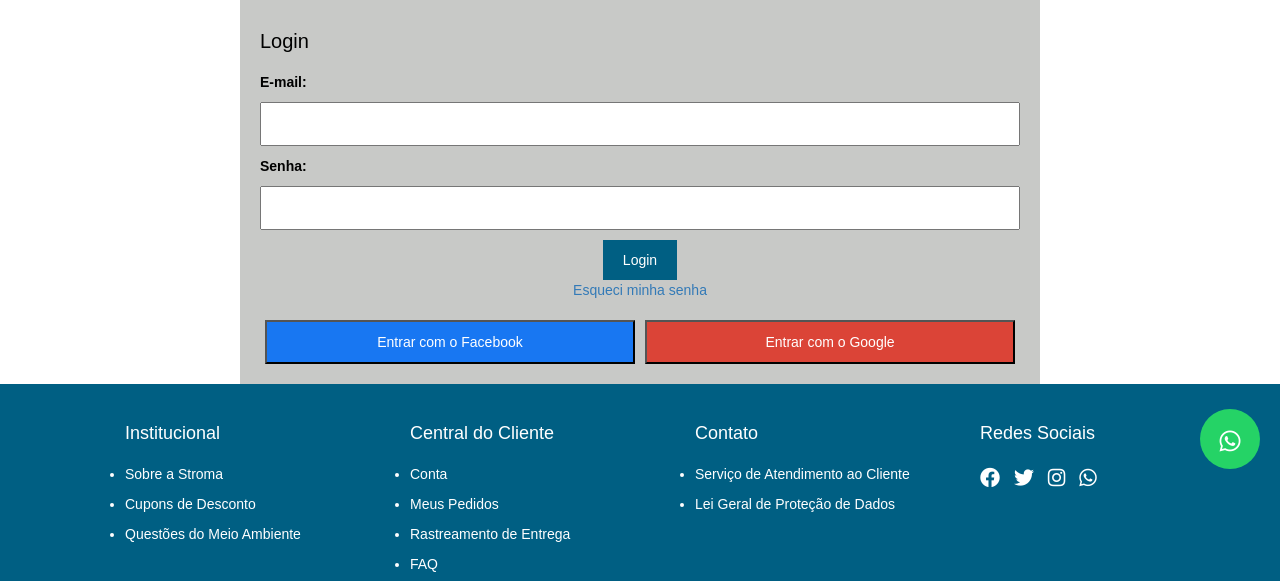
After one commit to alex-amorim-git/projeto-final, a Flask app: page /login in a window 1280 px wide. The commit adds this page. Shown: the part 311-892 px from the top of the page. Run offline with Flask 3, Linux system fonts and the light colour scheme; some libraries are stand-ins or nearby versions.

Commit message:
Backend python e conexao Azure

```diff
--- a/app.py
+++ b/app.py
@@ -1,8 +1,11 @@
 from flask import Flask, render_template
 from routes.DeliveryRoutes import delivery_routes
+from routes.ProdutoRoutes import produto_routes
 
 app = Flask(__name__, static_folder='templates')
 app.register_blueprint(delivery_routes, url_prefix = '/entregas')
+app.register_blueprint(produto_routes, url_prefix = '/produtos')
+
 
 @app.route('/')
 def index():
@@ -36,5 +39,15 @@ def sobre():
 def contato():
   return render_template('contato.html')
 
+@app.route('/login')
+def login():
+  return render_template('login.html')
+
+@app.route("/logon/", methods=['POST'])
+def logon():
+    #ogon code
+    logon_message = "Moving Forward..."
+    return render_template('index.html', logon_message=logon_message)
+
 if __name__ == '__main__':
     app.run()
--- /dev/null
+++ b/controllers/ProdutoController.py
@@ -0,0 +1,6 @@
+from flask import jsonify, request
+from models.ProdutoModel import ProdutoModel
+
+def listar_produtos():
+    all_produtos = ProdutoModel.selectAll()
+    return jsonify(all_produtos)
--- /dev/null
+++ b/routes/ProdutoRoutes.py
@@ -0,0 +1,5 @@
+from flask import Blueprint
+from controllers.ProdutoController import listar_produtos
+
+produto_routes = Blueprint('produto_routes', __name__)
+produto_routes.route('/', methods=["GET"])(listar_produtos)
--- a/templates/index.html
+++ b/templates/index.html
@@ -26,6 +26,7 @@
         <ul>
           <li><a class="carrinho" href="{{url_for('carrinho')}}" aria-label="Carrinho de compras"><strong><span class="glyphicon glyphicon-shopping-cart"></span> Carrinho</strong></a></li>
           <li><a class="cadastro" href="{{url_for('cadastro')}}" aria-label="Cadastro"><strong><span class="glyphicon glyphicon-user"></span> Cadastro</strong></a></li>
+          <li><a class="login" href="{{url_for('login')}}" aria-label="Login"><strong><span class="glyphicon glyphicon-user"></span> Login</strong></a></li>
         </ul>
       </nav>
       <nav>
--- /dev/null
+++ b/templates/login.html
@@ -0,0 +1,380 @@
+<!DOCTYPE html>
+<html>
+<head>
+  <title>Colchões Stroma - Acessórios</title>
+  <link rel="stylesheet" href="https://stackpath.bootstrapcdn.com/bootstrap/4.3.1/css/bootstrap.min.css">
+  <link rel="stylesheet" href="https://maxcdn.bootstrapcdn.com/bootstrap/3.4.1/css/bootstrap.min.css">
+  <script src="https://stackpath.bootstrapcdn.com/bootstrap/4.3.1/js/bootstrap.min.js"></script>
+  <link rel="stylesheet" href="https://cdnjs.cloudflare.com/ajax/libs/font-awesome/5.15.3/css/all.min.css">
+  <style>
+
+    /* Esquema de cores */
+    :root {
+      --cor-primaria: #005f83;
+      --cor-secundaria: #c8c9c7;
+      --cor-terciaria: #babbb1;
+    }
+
+    /* Estilo geral */
+    body {
+      font-family: Arial, sans-serif;
+      margin: 0;
+      padding: 0;
+    }
+    header {
+      background-color: var(--cor-primaria);
+      color: #fff;
+      padding: 10px;
+      display: flex;
+      justify-content: space-between;
+      align-items: center;
+    }
+
+    .store-name {
+      position: absolute;
+      width: 830px;
+      height: 200px;
+      margin: 0;
+      padding: 10px;
+      top: 10px;
+      left: 50%;
+      transform: translateX(-50%);
+    }
+
+    .search-bar {
+      color: #005f83;
+      position: relative;
+      margin-top: 180px;
+      margin-bottom: 60px;;
+      text-align: center;
+      transform: translateX(85%);
+    }
+
+
+    .search-bar input[type="text"] {
+      padding: 8px 16px;
+      border: 2px solid #ccc;
+      border-radius: 20px;
+      font-size: 1.5rem;
+      width: 600px;
+      max-width: 100%;
+      margin: 0 auto;
+    }
+
+    #logo {
+      position: absolute;
+      top: 10px;
+      left: 10px;
+    }
+
+    #logo img {
+      align-items: center;
+    }
+
+    nav {
+      display: flex;
+      align-items: center;
+    }
+
+    nav ul {
+      list-style: none;
+      margin: 0;
+      padding: 0;
+      display: flex;
+      justify-content: space-between;
+      align-items: flex-end;
+    }
+
+    nav ul li a {
+      color: #fff;
+      text-decoration: none;
+      padding: 10px;
+    }
+
+    nav ul li a:hover {
+      text-decoration: underline;
+    }
+
+    nav ul li a.carrinho {
+      position: absolute;
+      top: 10px;
+      right: 120px;
+      margin-right: 10px;
+    }
+
+    nav ul li a.cadastro {
+      position: absolute;
+      top: 10px;
+      right: 10px;
+      margin-right: 10px;
+    }
+
+    .whatsapp-float {
+      position: fixed;
+      bottom: 20px;
+      right: 20px;
+      width: 60px;
+      height: 60px;
+      background-color: #25d366;
+      color: #fff;
+      border-radius: 50px;
+      text-align: center;
+      font-size: 24px;
+      z-index: 9999;
+      display: flex;
+      align-items: center;
+      justify-content: center;
+    }
+
+    .whatsapp-float i {
+      transform: translateY(2px);
+    }
+
+    main {
+      max-width: 1200px;
+      margin: 0 auto;
+      padding: 20px;
+    }
+
+    h2 {
+      font-size: 2rem;
+      margin-bottom: 20px;
+    }
+
+    h3 {
+      font-size: 1.2rem;
+      margin-bottom: 10px;
+    }
+
+    p {
+      margin: 0;
+      margin-bottom: 5px;
+    }
+
+    section {
+      padding: 20px;
+      max-width: 800px;
+      margin: 0 auto;
+      background-color: #c8c9c7;
+      color: #000;
+    }
+    @media screen and (max-width: 600px) {
+      section {
+        padding: 10px;
+      }
+    }
+
+    form {
+      margin-top: 20px;
+    }
+    label, input, textarea {
+      display: block;
+      margin-bottom: 10px;
+      box-sizing: border-box;
+    }
+    input[type="text"], input[type="password"], textarea {
+      width: 100%;
+      padding: 10px;
+    }
+    input[type="submit"] {
+      background-color: #005f83;
+      color: #fff;
+      border: none;
+      padding: 10px 20px;
+      cursor: pointer;
+      display: block;
+      margin: 0 auto;
+    }
+    .forgot-password {
+      text-align: center;
+    }
+    .login-options {
+      margin-top: 20px;
+      display: flex;
+      justify-content: space-between;
+      align-items: center;
+    }
+    .login-options button {
+      flex: 1;
+      margin: 0 5px;
+      padding: 10px 20px;
+      font-size: 14px;
+    }
+    .login-options button.facebook {
+      background-color: #1877f2;
+      color: #fff;
+    }
+    .login-options button.google {
+      background-color: #db4437;
+      color: #fff;
+    }
+
+    footer {
+      background-color: #005f83;
+      padding: 30px 0;
+      color: #fff;
+    }
+
+    .footer-section h4 {
+      color: #fff;
+      margin-bottom: 20px;
+      margin-left: 40px;
+    }
+
+    .footer-links li {
+      margin-bottom: 10px;
+    }
+
+    .footer-links li a {
+      color: #fff;
+      text-decoration: none;
+    }
+
+    .social-icons li {
+      display: inline-block;
+      margin-right: 10px;
+    }
+
+    .social-icons li a {
+      color: #fff;
+      font-size: 20px;
+      text-decoration: none;
+    }
+
+    .footer-bottom {
+      background-color: #005f83;
+      padding: 10px 0;
+      color: #fff;
+    }
+  </style>
+</head>
+<body>
+  <header>
+    <div class="store-header">
+      <img class="store-name" src="imagens/nomedaloja1.jpg" alt="Nome da Loja">
+      <div class="search-bar">
+        <input type="text" placeholder="Pesquisar">
+      </div>
+    </div>
+    <nav>
+      <ul>
+        <li><a class="carrinho" href="carrinho.html" aria-label="Carrinho de compras"><strong><span class="glyphicon glyphicon-shopping-cart"></span> Carrinho</strong></a></li>
+        <li><a class="cadastro" href="cadastro.html" aria-label="Cadastro"><strong><span class="glyphicon glyphicon-user"></span> Cadastro</strong></a></li>
+      </ul>
+    </nav>
+    <nav>
+      <ul>
+        <a href="index.html" aria-label="Ir para a página inicial" id="logo">
+          <img src="imagens/logotipo 1.jpg" alt="Logo da Loja">
+        </a>
+      </ul>
+    </nav>
+  </header>
+
+  <section>
+    <h2>Login</h2>
+    <form action="/logon/" method="post">
+
+      <label for="email">E-mail:</label>
+      <input type="text" id="email" name="email" required>
+
+      <label for="phone">Senha:</label>
+      <input type="text" id="senha" name="senha" required>
+
+      <input type="submit" value="Login">
+    </form>
+
+    <p class="forgot-password"><a href="esqueci.html">Esqueci minha senha</a></p>
+
+    <div class="login-options">
+      <button class="facebook">Entrar com o Facebook</button>
+      <button class="google">Entrar com o Google</button>
+    </div>
+  </section>
+
+  <footer>
+    <div class="container">
+      <div class="row">
+        <div class="col-md-3">
+          <div class="footer-section">
+            <h4>Institucional</h4>
+            <ul class="footer-links">
+              <li><a href="#">Sobre a Stroma</a></li>
+              <li><a href="#">Cupons de Desconto</a></li>
+              <li><a href="#">Questões do Meio Ambiente</a></li>
+            </ul>
+          </div>
+        </div>
+        <div class="col-md-3">
+          <div class="footer-section">
+            <h4>Central do Cliente</h4>
+            <ul class="footer-links">
+              <li><a href="#">Conta</a></li>
+              <li><a href="#">Meus Pedidos</a></li>
+              <li><a href="#">Rastreamento de Entrega</a></li>
+              <li><a href="#">FAQ</a></li>
+            </ul>
+          </div>
+        </div>
+        <div class="col-md-3">
+          <div class="footer-section">
+            <h4>Contato</h4>
+            <ul class="footer-links">
+              <li><a href="#">Serviço de Atendimento ao Cliente</a></li>
+              <li><a href="#">Lei Geral de Proteção de Dados</a></li>
+            </ul>
+          </div>
+        </div>
+        <div class="col-md-3">
+          <div class="footer-section">
+            <h4>Redes Sociais</h4>
+            <ul class="social-icons">
+              <li><a href="#"><i class="fab fa-facebook"></i></a></li>
+              <li><a href="#"><i class="fab fa-twitter"></i></a></li>
+              <li><a href="#"><i class="fab fa-instagram"></i></a></li>
+              <li><a href="#"><i class="fab fa-whatsapp"></i></a></li>
+            </ul>
+          </div>
+        </div>
+      </div>
+      <div class="row">
+        <div class="col-md-12">
+          <div class="footer-section">
+            <div class="text-center">
+              <a href="index.html" aria-label="Ir para a página inicial">
+                <img src="imagens/logotipo 1.jpg" alt="Logo da Loja">
+              </a>
+            </div>
+          </div>
+        </div>
+      </div>
+      <div class="row">
+        <div class="col-md-12">
+          <div class="footer-section">
+            <p>&copy; 2023 Loja Stroma. Todos os direitos reservados.</p>
+          </div>
+        </div>
+      </div>
+    </div>
+  </footer>
+
+  <div>
+    <a href="https://api.whatsapp.com/send?phone=5561985423830" target="_blank" class="whatsapp-float">
+      <i class="fab fa-whatsapp"></i>
+    </a>
+  </div>
+
+  <div vw class="enabled">
+    <div vw-access-button class="active"></div>
+    <div vw-plugin-wrapper>
+      <div class="vw-plugin-top-wrapper"></div>
+    </div>
+  </div>
+  <script src="https://vlibras.gov.br/app/vlibras-plugin.js"></script>
+  <script>new window.VLibras.Widget('https://vlibras.gov.br/app');</script>
+  <script>
+    //JAVASCRIPT
+  </script>
+
+</body>
+</html>
```
Also changed, not shown: models/ProdutoModel.py (added, +55 -0 lines), routes/ItemRoutes.py (deleted), routes/PurchaseRoutes.py (deleted).
